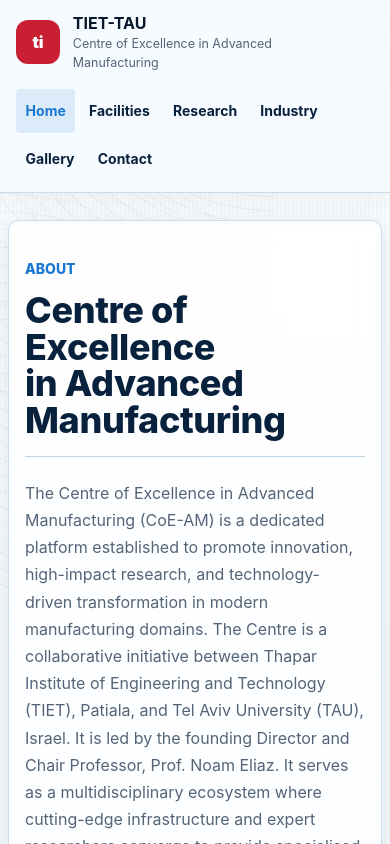
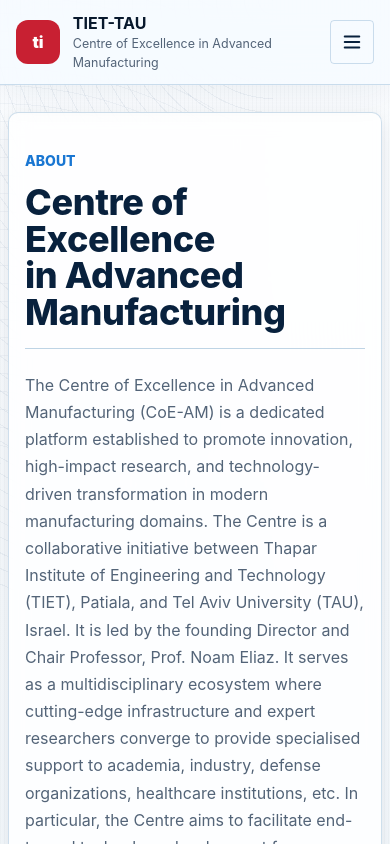
Before and after one commit to Danish2op/AM-TIET-TAU, a React (Vite) app: page / in a window 390 px wide. Shown: the top 844 px of the page. Built offline with nearby package versions, Linux system fonts and the light colour scheme.

Commit message:
feat: add accessible mobile hamburger navigation
Co-Authored-By: Claude Opus 5 <noreply@anthropic.com>
Claude-Session: https://claude.ai/code/session_01NYY2XyUB1AXsRHza1ajfpr

```diff
--- a/src/App.tsx
+++ b/src/App.tsx
@@ -12,6 +12,7 @@ import {
 } from "lucide-react";
 import { GalleryItem, siteContent } from "./content/siteContent";
 import { HeroCarousel } from "./components/HeroCarousel";
+import { SiteNav } from "./components/SiteNav";
 
 function Layout() {
   return (
@@ -28,18 +29,7 @@ function Layout() {
               <small>{siteContent.centreName}</small>
             </span>
           </NavLink>
-          <nav aria-label="Primary navigation">
-            {siteContent.navigation.map((item) => (
-              <NavLink
-                key={item.path}
-                to={item.path}
-                className={({ isActive }) => (isActive ? "active" : undefined)}
-                end={item.path === "/"}
-              >
-                {item.label}
-              </NavLink>
-            ))}
-          </nav>
+          <SiteNav />
         </div>
       </header>
 
--- /dev/null
+++ b/src/components/SiteNav.tsx
@@ -0,0 +1,95 @@
+import { useEffect, useRef, useState } from "react";
+import { NavLink, useLocation } from "react-router-dom";
+import { Menu, X } from "lucide-react";
+import { siteContent } from "../content/siteContent";
+
+export function SiteNav() {
+  const [open, setOpen] = useState(false);
+  const toggleRef = useRef<HTMLButtonElement>(null);
+  const panelRef = useRef<HTMLElement>(null);
+  const location = useLocation();
+
+  // Close on navigation.
+  useEffect(() => {
+    setOpen(false);
+  }, [location.pathname]);
+
+  useEffect(() => {
+    if (!open) {
+      return;
+    }
+
+    const previousOverflow = document.body.style.overflow;
+    document.body.style.overflow = "hidden";
+
+    const handleKeyDown = (event: KeyboardEvent) => {
+      if (event.key === "Escape") {
+        setOpen(false);
+        toggleRef.current?.focus();
+        return;
+      }
+
+      if (event.key !== "Tab" || !panelRef.current) {
+        return;
+      }
+
+      const focusable = Array.from(
+        panelRef.current.querySelectorAll<HTMLElement>('a[href], button:not([disabled])')
+      );
+
+      if (!focusable.length) {
+        return;
+      }
+
+      const first = focusable[0];
+      const last = focusable[focusable.length - 1];
+
+      if (event.shiftKey && document.activeElement === first) {
+        event.preventDefault();
+        last.focus();
+      } else if (!event.shiftKey && document.activeElement === last) {
+        event.preventDefault();
+        first.focus();
+      }
+    };
+
+    document.addEventListener("keydown", handleKeyDown);
+
+    return () => {
+      document.removeEventListener("keydown", handleKeyDown);
+      document.body.style.overflow = previousOverflow;
+    };
+  }, [open]);
+
+  return (
+    <>
+      <button
+        className="nav-toggle"
+        ref={toggleRef}
+        onClick={() => setOpen((value) => !value)}
+        aria-expanded={open}
+        aria-controls="primary-navigation"
+        aria-label={open ? "Close navigation menu" : "Open navigation menu"}
+      >
+        {open ? <X aria-hidden="true" size={22} /> : <Menu aria-hidden="true" size={22} />}
+      </button>
+      <nav
+        aria-label="Primary navigation"
+        className={open ? "open" : undefined}
+        id="primary-navigation"
+        ref={panelRef}
+      >
+        {siteContent.navigation.map((item) => (
+          <NavLink
+            key={item.path}
+            to={item.path}
+            className={({ isActive }) => (isActive ? "active" : undefined)}
+            end={item.path === "/"}
+          >
+            {item.label}
+          </NavLink>
+        ))}
+      </nav>
+    </>
+  );
+}
--- a/src/styles.css
+++ b/src/styles.css
@@ -119,6 +119,7 @@ button:focus-visible {
   border-bottom: 1px solid var(--line);
   box-shadow: 0 12px 34px rgba(8, 33, 61, 0.06);
   left: 0;
+  /* sticky also establishes the containing block for the mobile nav panel */
   position: sticky;
   right: 0;
   top: 0;
@@ -194,6 +195,50 @@ nav a:hover,
 nav a.active {
   background: rgba(25, 118, 210, 0.12);
   color: var(--blue);
+}
+
+.nav-toggle {
+  align-items: center;
+  background: transparent;
+  border: 1px solid var(--line);
+  border-radius: 4px;
+  color: var(--navy);
+  cursor: pointer;
+  display: none;
+  height: 44px;
+  justify-content: center;
+  width: 44px;
+}
+
+@media (max-width: 900px) {
+  .header-inner {
+    align-items: center;
+    display: flex;
+  }
+
+  .nav-toggle {
+    display: inline-flex;
+  }
+
+  nav {
+    background: rgba(246, 251, 255, 0.98);
+    border-bottom: 1px solid var(--line);
+    display: none;
+    flex-direction: column;
+    left: 0;
+    padding: 0.5rem clamp(1rem, 4vw, 2.5rem) 1rem;
+    position: absolute;
+    right: 0;
+    top: 100%;
+  }
+
+  nav.open {
+    display: flex;
+  }
+
+  nav a {
+    width: 100%;
+  }
 }
 
 .glass-panel,
@@ -772,15 +817,6 @@ address svg {
     grid-template-columns: 1fr;
   }
 
-  .header-inner {
-    align-items: start;
-    display: grid;
-  }
-
-  nav {
-    justify-content: flex-start;
-  }
-
   .offering-grid,
   .gallery-grid {
     grid-template-columns: repeat(2, minmax(0, 1fr));
```
